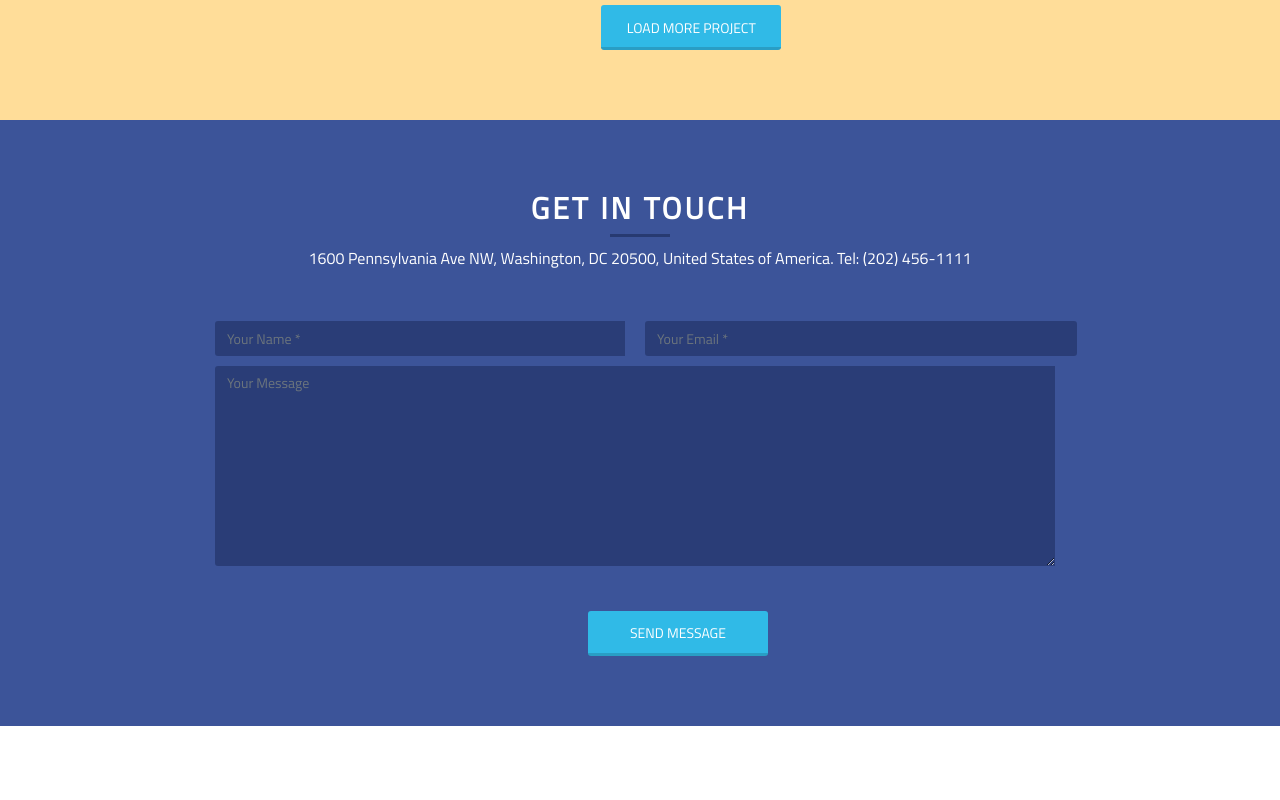
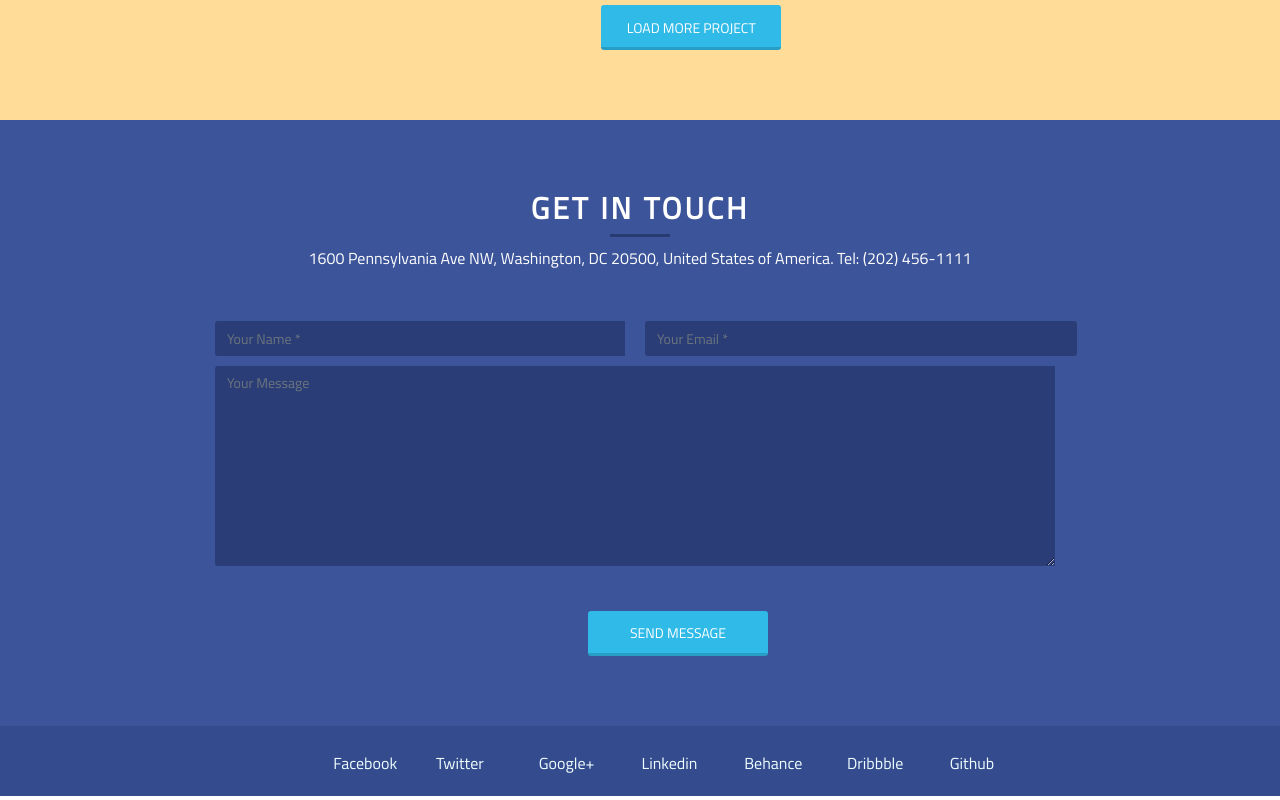
Before and after one commit to mayly9107/3er-Parcial, a plain HTML site: page index.html in a window 1280 px wide. Shown: the part 4023-4823 px from the top of the page. Before the commit the page ends 4749 px from the top, so only its background shows below. Drawn offline with Linux system fonts and the light colour scheme.

Commit message:
Se actualizó el footer con los enlaces a las páginas requeridas

```diff
--- a/estilos.css
+++ b/estilos.css
@@ -334,3 +334,19 @@ body{
   padding-left: 0px;
   padding-right: 0px;
 }
+footer{
+  background-color: #344b8e;
+  height: 70px;
+}
+.link1{
+  padding: 25px;
+  color: azure;
+  margin-right: 12px;
+}
+.link1 a{
+  color: azure;
+  text-decoration: none;
+}
+.link1 a:hover{
+  color: #30bae7;
+}
--- a/index.html
+++ b/index.html
@@ -260,6 +260,18 @@ consectetuer adipiscing elit, sed diam nonummy nibh euismod tincidunt ut laoreet
   		</div>
     </form>
 </div>
+<!--Footer-->
+<footer>
+	<div class="row link1">
+		<a class="col-md-1 offset-md-3" href="https://www.facebook.com/"> Facebook</a>
+		<a class="col-md-1" href="https://twitter.com/?lang=es">Twitter</a>
+		<a class="col-md-1" href="https://plus.google.com/"> Google+</a>
+		<a class="col-md-1" href="https://mx.linkedin.com/">Linkedin</a>
+		<a class="col-md-1" href="https://www.behance.net/"> Behance</a>
+		<a class="col-md-1" href="https://dribbble.com/"> Dribbble</a>
+		<a class="col-md-1" href="https://github.com/"> Github</a>
+	</div>
+</footer>
 <script>
 // Example starter JavaScript for disabling form submissions if there are invalid fields
 (function() {
```
